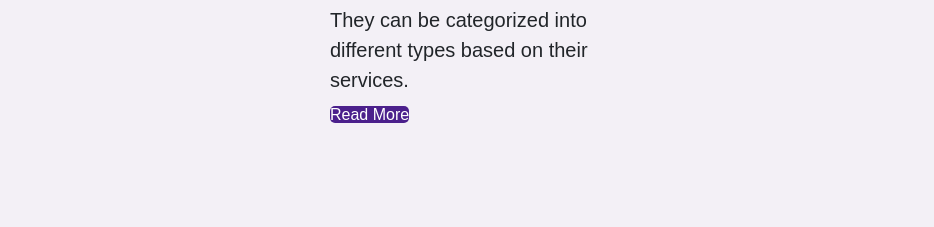
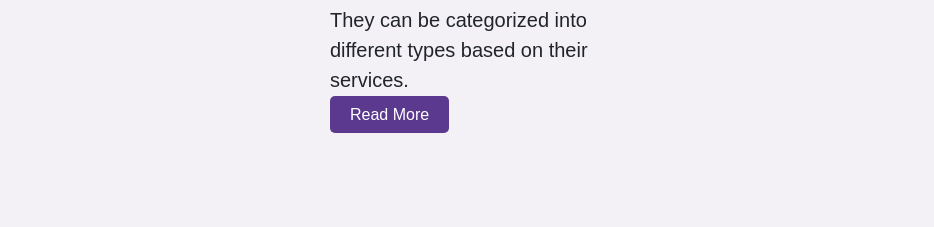
Before and after one commit to alijafarlii/Electrochip, a plain HTML site: page Electrochip/index.html in a window 1280 px wide. Shown: the part 2369-2596 px from the top of the page, 0-934 px from the left. Drawn offline with nearby package versions, Linux system fonts and the light colour scheme.

Commit message:
Update style.css

```diff
--- a/Electrochip/style.css
+++ b/Electrochip/style.css
@@ -31,10 +31,12 @@ body {
     border-radius: 50px;
     margin-left: 400px;
     margin-top: 30px;
+    padding: 10px 20px;
 }
 
 .btn2:hover {
     background-color: #5b398f;
+    color: white;
 }
 
 .card {
@@ -64,22 +66,32 @@ body {
     margin-left: 900px;
     margin-top: 80px;
     font-weight: bold;
+    padding: 10px 20px;
 }
 
 .read:hover {
     background-color: #5b398f;
+    color: white;
 }
 
 .read2 {
     background-color: #4b208c;
     color: white;
-    width: 170px;
-    height: 50px;
+    width: 300px;
+    height: 10px;
+    padding: 10px 20px;
     border: none;
     border-radius: 5px;
     margin-left: 315px;
+    margin-top: 50px !important;
+    font-weight: 500;
+    text-align: center;
     margin-top: 30px;
-    font-weight: 500;
+}
+
+.read2 {
+    background-color: #5b398f;
+    color: white !important;
 }
 
 .card2 {
```
